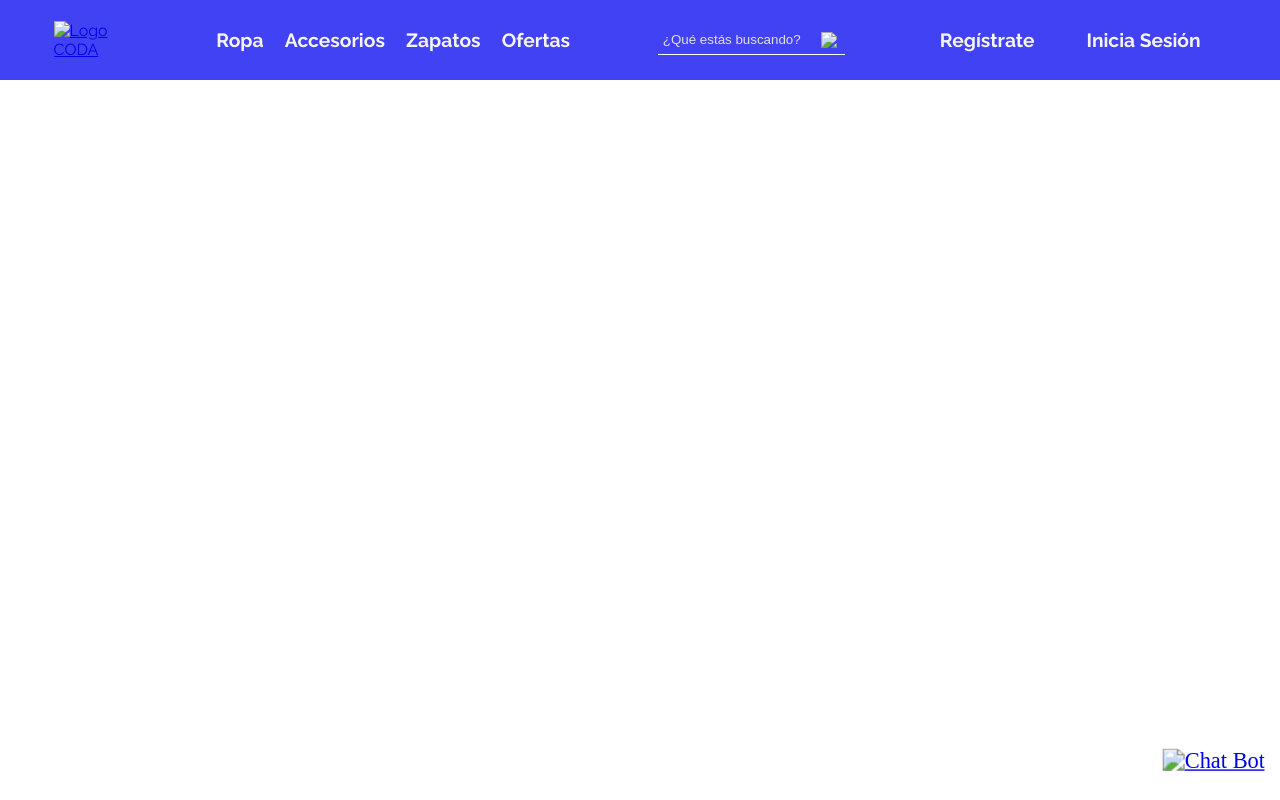
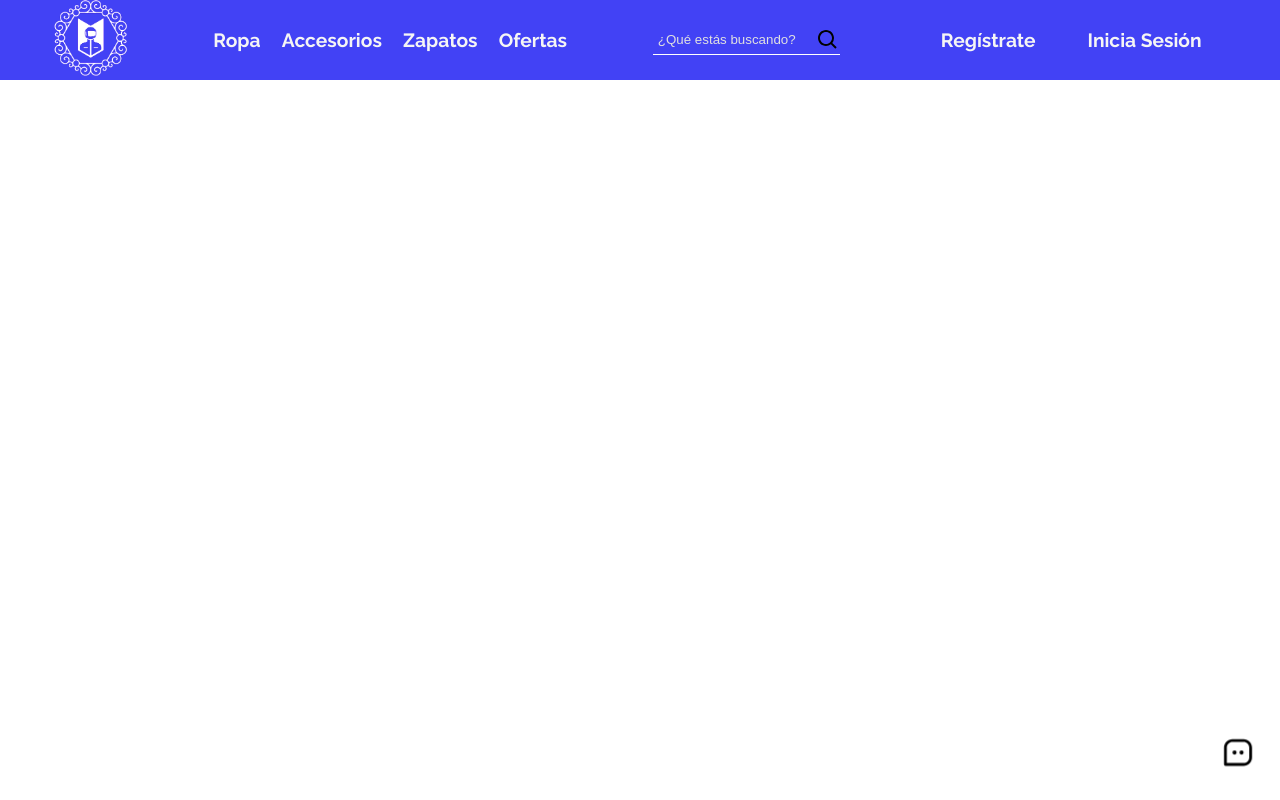
Before and after one commit to GenghisZom/CODA, a plain HTML site: page index.html in a window 1280 px wide. Drawn offline with Linux system fonts and the light colour scheme; the site is published under a folder, as on GitHub Pages, so addresses that start at the root find nothing.

Commit message:
Update index.html

```diff
--- a/index.html
+++ b/index.html
@@ -11,7 +11,7 @@
     <!--Enlazar HTML con CSS-->
     <link rel="stylesheet" href="style.css">
     <!--Establecer Icono de pestaña-->
-    <link rel="icon" href="/Imagenes/color.png">
+    <link rel="icon" href="Imagenes/color.png">
     <!--Titulo de Pestaña-->
     <title>CODA Store</title>
     <!--Agregar fuentes que se usaran en el proyecto-->
@@ -25,7 +25,7 @@
 
 
    <header class="header">
-    <a href="#" class="header__a"><img src="/Imagenes/color.png" alt="Logo CODA" class="header__a__img"></a>
+    <a href="#" class="header__a"><img src="Imagenes/color.png" alt="Logo CODA" class="header__a__img"></a>
 
     <div class="header__categorias">
         <a href="#Ropa" class="header__categorias__a">Ropa</a>
@@ -35,11 +35,11 @@
     </div>
     <form class="header__barra">
         <input type="text" class="header__barra__input" required placeholder="¿Qué estás buscando?">
-        <button type="submit" class="header__barra__input__boton"><img class="header__barra__input__img" src="/Imagenes/bx-search.svg"/></button>
+        <button type="submit" class="header__barra__input__boton"><img class="header__barra__input__img" src="Imagenes/bx-search.svg"/></button>
     </form>
     <div class="header__sesion">
-        <a href="/Pagina Registro/Registro.html" class="header__sesion__a">Regístrate</a>
-        <a href="/Pagina Sesion/Inicio_sesion.html" class="header__sesion__a">Inicia Sesión</a>
+        <a href="Pagina Registro/Registro.html" class="header__sesion__a">Regístrate</a>
+        <a href="Pagina Sesion/Inicio_sesion.html" class="header__sesion__a">Inicia Sesión</a>
     </div>
    </header>
 
@@ -54,7 +54,7 @@
 
    </footer>
 
-   <a href="#Funcion__No__Implementada" class="chatbot"><img src="/Imagenes/bx-message-square-dots.svg" alt="Chat Bot"></a>
+   <a href="#Funcion__No__Implementada" class="chatbot"><img src="Imagenes/bx-message-square-dots.svg" alt="Chat Bot"></a>
    <!--ChatBot-->
 </body>
 </html>
```
